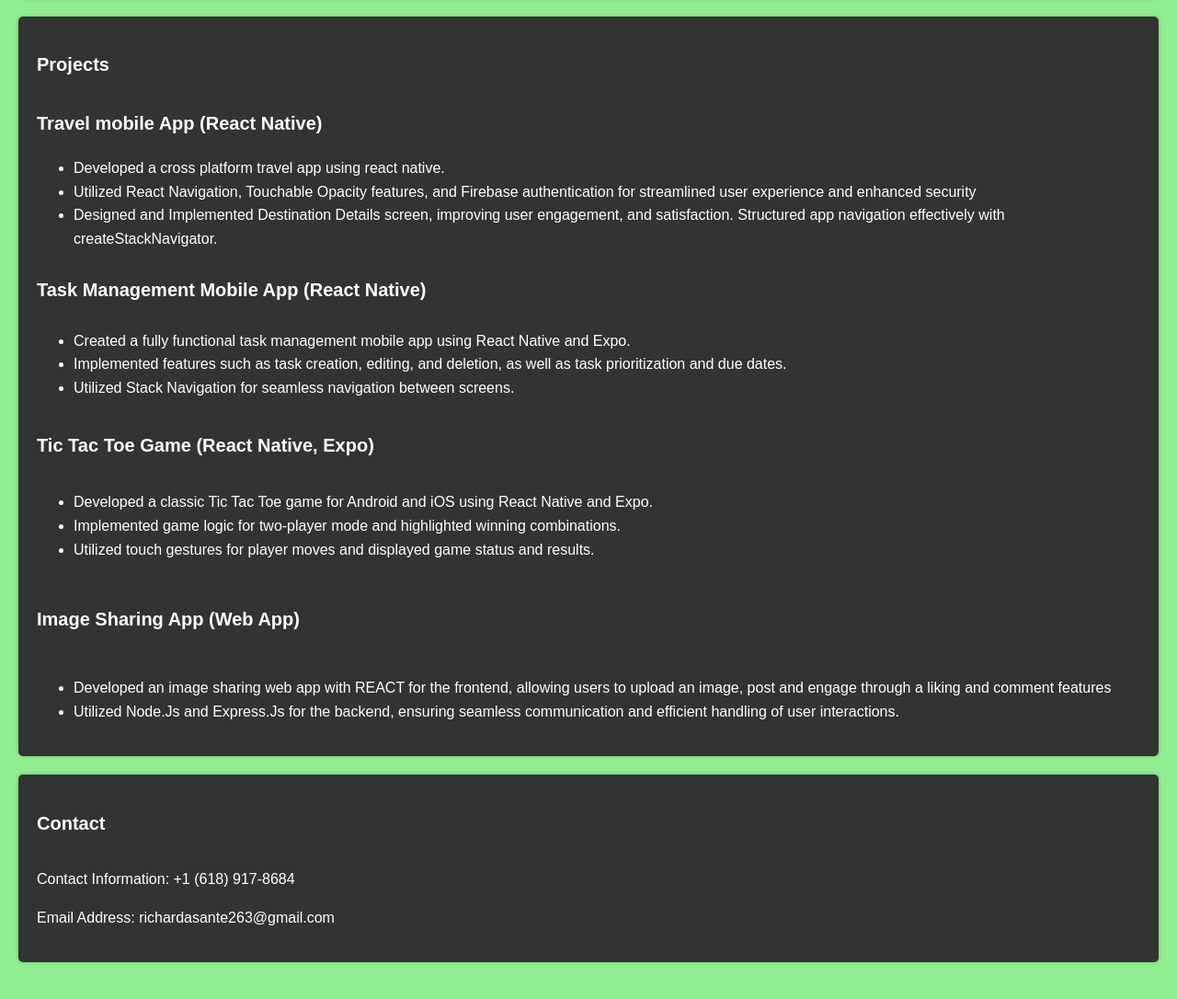
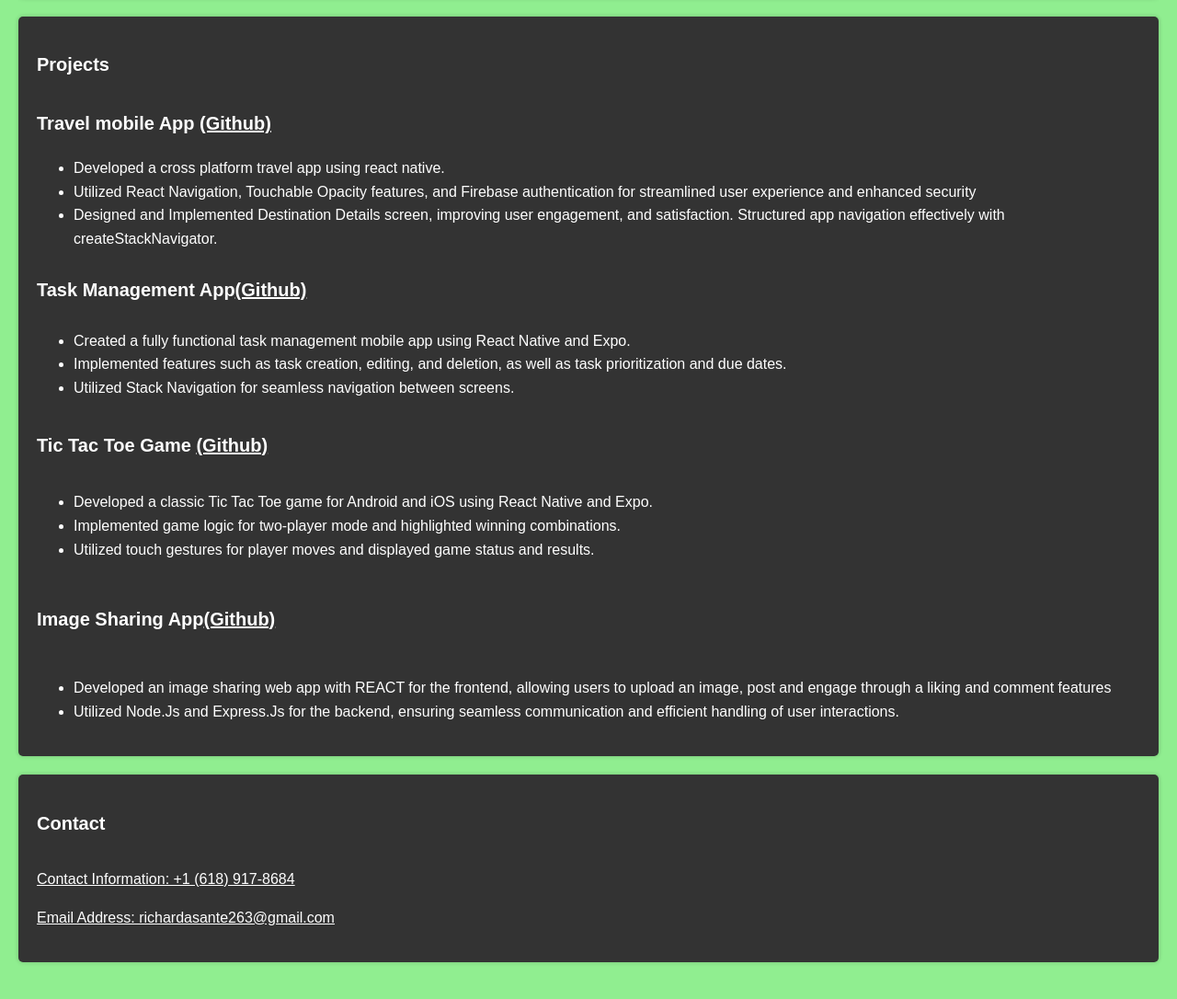
Before and after one commit to Richard-codon/portfolioweb, a website: page index.html in a window 1280 px wide. Shown: the part 1024-2110 px from the top of the page at 92% size. Drawn offline with Linux system fonts and the light colour scheme.

Commit message:
Hyperlink to contact information

```diff
--- a/index.html
+++ b/index.html
@@ -6,6 +6,7 @@
   <title>Richard Asante - Portfolio</title>
   <link rel="stylesheet" href="style.css">
 </head>
+
 <body>
   <header>
     <h1>Richard Asante</h1>
@@ -23,7 +24,7 @@
       <div class="profile-photo">
         <img src="chardy.jpg" alt="Richard Asante">
       </div>
-      <p><strong>Hi, I'm Richard Asante!</strong> I am a passionate and dedicated software developer with a strong foundation in Java, C++, Python, SQL, and JavaScript. Experienced in mobile app development using React Native and Expo, as well as web development with HTML, CSS, and JavaScript. Highly motivated with a commitment to delivering high-quality code. Seeking an entry-level position as a Software Engineer to contribute to a dynamic development team and further enhance skills.
+      <p><strong>Hi, I'm Richard Asante!</strong> I am a passionate and dedicated software developer with a strong foundation in Java, C++, Python, SQL, and JavaScript. Experienced in mobile app development using React Native and Expo, as well as web development with HTML, CSS, and JavaScript. Highly motivated with a commitment to delivering high-quality code. Seeking an entry-level position as a Software Engineer to contribute to a dynamic development team and further enhance my skills.
       </p>
     </section>
 
@@ -44,25 +45,25 @@
 
     <section id="projects">
       <h2>Projects</h2>
-      <h3>Travel mobile App (React Native)</h3>
+      <h3>Travel mobile App <a href="https:github.com/Richard-codon/TravelAppNotCloned" style="color:white;">(Github)</a></h3>
       <ul>
         <li>Developed a cross platform travel app using react native.</li>
         <li>Utilized React Navigation, Touchable Opacity features, and Firebase authentication for streamlined user experience and enhanced security </li>
         <li>Designed and Implemented Destination Details screen, improving user engagement, and satisfaction. Structured app navigation effectively with createStackNavigator.</li>
       </ul>
-      <h4>Task Management Mobile App (React Native)</h4>
+      <h4>Task Management App<a href="https:github.com/Richard-codon/To-do-App" style="color:white;">(Github)</a></h4>
       <ul>
         <li>Created a fully functional task management mobile app using React Native and Expo.</li>
         <li>Implemented features such as task creation, editing, and deletion, as well as task prioritization and due dates.</li>
         <li>Utilized Stack Navigation for seamless navigation between screens.</li>
       </ul>
-      <h5>Tic Tac Toe Game (React Native, Expo)</h5>
+      <h5>Tic Tac Toe Game <a href="https:github.com/Richard-codon/TicTacToeGame" style="color:white;">(Github)</a></h5>
       <ul>
         <li>Developed a classic Tic Tac Toe game for Android and iOS using React Native and Expo.</li>
         <li>Implemented game logic for two-player mode and highlighted winning combinations.</li>
         <li>Utilized touch gestures for player moves and displayed game status and results.</li>
       </ul>
-      <h6>Image Sharing App (Web App)</h6>
+      <h6>Image Sharing App<a href="https:github.com/Richard-codon/Image-sharing-app" style="color:white;">(Github)</a> </h6>
       <ul>
         <li>Developed an image sharing web app with REACT for the frontend, allowing users to upload an image, post and engage through a liking and comment features</li>
         <li>Utilized Node.Js and Express.Js for the backend, ensuring seamless communication and efficient handling of user interactions.</li>
@@ -72,8 +73,8 @@
 
     <section id="contact">
         <h2>Contact</h2>
-        <p>Contact Information: +1 (618) 917-8684</p>
-        <p>Email Address: richardasante263@gmail.com</p>
+        <p><a href="tel:+1 (618) 917-8684" style="color:white;">Contact Information: +1 (618) 917-8684</a></p>
+        <p><a href="mailto:richardasante263@gmail.com" style="color:white;">Email Address: richardasante263@gmail.com</a></p>
 
       </section>
 
```
